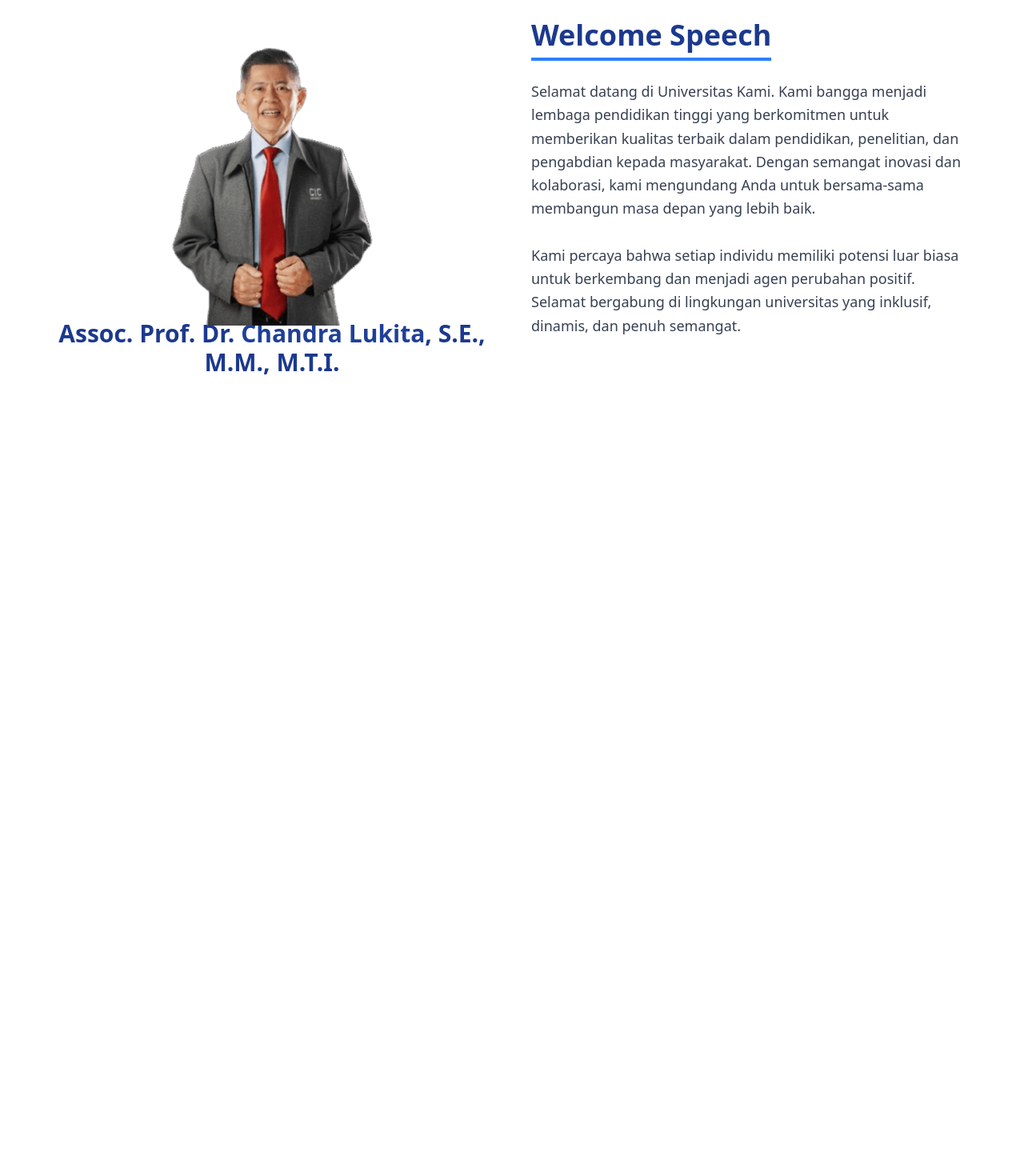
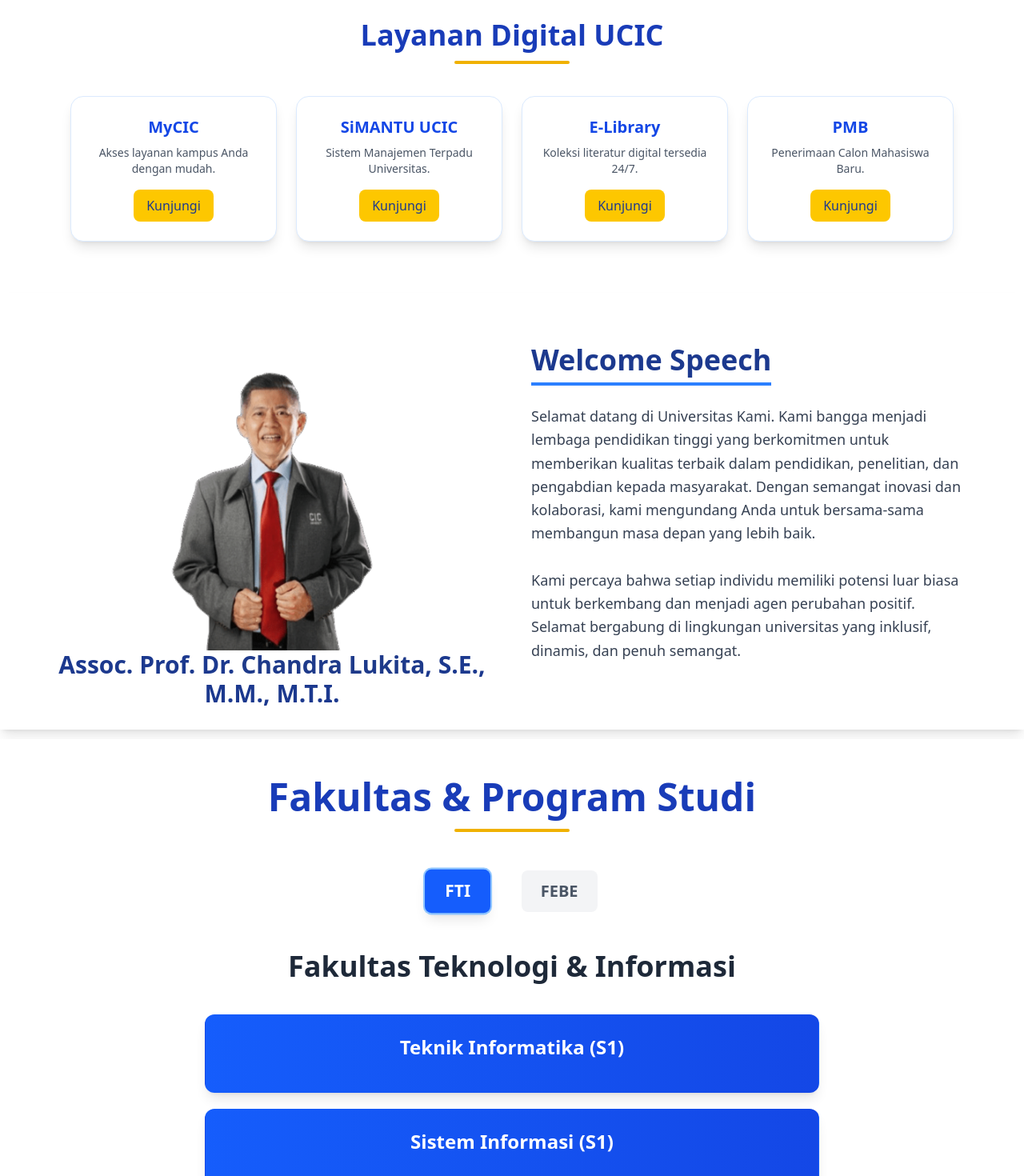
Before and after one commit to SaefulRochmat/Kosankita_UNMA_BitFest2025, a Next.js app: page / in a window 1280 px wide. Shown: the part 840-2310 px from the top of the page at 80% size. Before the commit the page ends 1346 px from the top, so only its background shows below. Built offline with nearby package versions, Linux system fonts and the light colour scheme.

Commit message:
Pmebuatan komponen Menu Layanan, dan Menu Fakultas & Program Studi, dan perbaikan desain lainnya

```diff
--- /dev/null
+++ b/app/components/ContentButtonMenu.js
@@ -0,0 +1,62 @@
+"use client";
+
+import { motion } from "framer-motion";
+import Link from "next/link";
+
+const menuItems = [
+  {
+    title: "MyCIC",
+    desc: "Akses layanan kampus Anda dengan mudah.",
+    href: "/mycic",
+  },
+  {
+    title: "SiMANTU UCIC",
+    desc: "Sistem Manajemen Terpadu Universitas.",
+    href: "/simantu",
+  },
+  {
+    title: "E-Library",
+    desc: "Koleksi literatur digital tersedia 24/7.",
+    href: "/elibrary",
+  },
+  {
+    title: "PMB",
+    desc: "Penerimaan Calon Mahasiswa Baru.",
+    href: "/pmb",
+  },
+];
+
+export default function MenuSection({ items = menuItems }) {
+  return (
+    <section className="w-full py-16">
+      <div className="max-w-6xl mx-auto px-6 text-center">
+        <h2 className="text-3xl md:text-4xl font-bold text-blue-800">
+          Layanan Digital UCIC
+        </h2>
+        <div className="w-36 h-1 bg-yellow-500 mx-auto rounded-full mt-3 mb-10"></div>
+
+        <div className="grid gap-6 md:grid-cols-2 lg:grid-cols-4">
+          {items.map((item, idx) => (
+            <motion.div
+              key={idx}
+              whileHover={{ scale: 1.05 }}
+              whileTap={{ scale: 0.95 }}
+              className="bg-white shadow-lg rounded-2xl p-6 border border-blue-100 hover:shadow-xl transition"
+            >
+              <h3 className="text-xl font-semibold text-blue-700 mb-2">
+                {item.title}
+              </h3>
+              <p className="text-gray-600 text-sm mb-4">{item.desc}</p>
+              <Link
+                href={item.href}
+                className="inline-block px-4 py-2 rounded-lg bg-yellow-400 text-blue-900 font-medium hover:bg-yellow-500 transition"
+              >
+                Kunjungi
+              </Link>
+            </motion.div>
+          ))}
+        </div>
+      </div>
+    </section>
+  );
+}
--- a/app/components/HeroImage.js
+++ b/app/components/HeroImage.js
@@ -13,7 +13,7 @@ const slides = [
   },
   {
     src: "https://images.pexels.com/photos/1326947/pexels-photo-1326947.jpeg",
-    title: "Kampus Hijau UNMA",
+    title: "Kampus Hijau UCIC",
     desc: "Lingkungan Nyaman untuk Belajar dan Berkembang",
   },
   {
--- a/app/components/ProfileGrid.js
+++ b/app/components/ProfileGrid.js
@@ -4,7 +4,7 @@ import { motion } from "framer-motion";
 
 export default function ProfileGrid() {
   return (
-    <section className="bg-white py-16 px-6 md:px-16 overflow-hidden">
+    <section className="bg-white shadow-lg py-16 px-6 md:px-16 overflow-hidden">
       <div className="max-w-7xl mx-auto mb-5 flex flex-col md:flex-row items-center gap-12 relative">
 
         {/* Wrapper Gambar */}
@@ -33,7 +33,7 @@ export default function ProfileGrid() {
             initial={{ opacity: 0, y: 20 }}
             whileInView={{ opacity: 1, y: 0 }}
             transition={{ duration: 0.7, delay: 0.3 }}
-            className="absolute -bottom-16 text-center w-full text-xl sm:text-2xl md:text-3xl font-extrabold text-blue-900"
+            className="absolute -bottom-18  text-center w-full text-xl sm:text-2xl md:text-3xl font-extrabold text-blue-900"
           >
             Assoc. Prof. Dr.{" "}
             <motion.span
--- /dev/null
+++ b/app/components/SectionFaculity.js
@@ -0,0 +1,129 @@
+"use client";
+import { useState } from 'react';
+import Link from 'next/link';
+
+export default function SectionFakultas() {
+  const [activeTab, setActiveTab] = useState('FTI');
+
+  // Data untuk setiap fakultas
+  const facultyData = {
+    FTI: {
+      title: 'Fakultas Teknologi & Informasi',
+      programs: [
+        { name: 'Teknik Informatika (S1)', link: '/prodi/teknik-informatika' },
+        { name: 'Sistem Informasi (S1)', link: '/prodi/sistem-informasi' },
+        { name: 'Desain Komunikasi Visual (S1)', link: '/prodi/desain-komunikasi-visual' },
+        { name: 'Manajemen Informatika (D3)', link: '/prodi/manajemen-informatika' }
+      ]
+    },
+    FEBE: {
+      title: 'Fakultas Ekonomi & Bisnis',
+      programs: [
+        { name: 'Manajemen (S1)', link: '/prodi/manajemen' },
+        { name: 'Akuntansi (S1)', link: '/prodi/akuntansi' },
+        { name: 'Ekonomi Pembangunan (S1)', link: '/prodi/ekonomi-pembangunan' },
+        { name: 'Kewirausahaan (S1)', link: '/prodi/kewirausahaan' }
+      ]
+    }
+  };
+
+  const tabs = ['FTI', 'FEBE'];
+
+  return (
+    <div className="w-full bg-white py-12 px-4 mt-3">
+      <div className="max-w-6xl mx-auto">
+        {/* Main Title */}
+        <div className="text-center mb-12">
+          <h1 className="text-3xl md:text-4xl lg:text-5xl font-bold mb-4">
+            <span className="text-blue-800">Fakultas & Program Studi</span>
+          </h1>
+          <div className="w-36 h-1 bg-yellow-500 mx-auto rounded-full"></div>
+        </div>
+
+        {/* Navigation Tabs */}
+        <div className="flex flex-wrap justify-center items-center gap-10 mb-12">
+          {tabs.map((tab) => (
+            <button
+              key={tab}
+              onClick={() => setActiveTab(tab)}
+              className={`
+                px-6 py-3 rounded-lg font-semibold text-base md:text-lg lg:text-xl
+                transition-all duration-300 ease-in-out transform
+                ${activeTab === tab
+                  ? 'bg-blue-600 text-white shadow-lg scale-105 ring-2 ring-blue-300'
+                  : 'bg-gray-100 text-gray-600 hover:bg-blue-50 hover:text-blue-600 hover:scale-102'
+                }
+                hover:shadow-md active:scale-95
+              `}
+            >
+              {tab}
+            </button>
+          ))}
+        </div>
+
+        {/* Program Title with Animation */}
+        <div className="text-center mb-10">
+          <h2
+            key={activeTab}
+            className="text-2xl md:text-3xl lg:text-4xl font-bold text-gray-800 mb-6 animate-fade-in"
+          >
+            {facultyData[activeTab].title}
+          </h2>
+        </div>
+
+        {/* Program Cards with Stagger Animation */}
+        <div className="flex flex-col items-center gap-5">
+          {facultyData[activeTab].programs.map((program, index) => (
+            <div
+              key={`${activeTab}-${index}`}
+              className="w-full max-w-3xl animate-slide-up"
+              style={{
+                animationDelay: `${index * 100}ms`
+              }}
+            >
+              <Link href={program.link}>
+                <div className="group bg-gradient-to-r from-blue-600 to-blue-700 text-white px-8 py-6 rounded-xl text-center shadow-lg hover:shadow-2xl transition-all duration-300 transform hover:scale-105 hover:from-blue-700 hover:to-blue-800 cursor-pointer border border-transparent hover:border-yellow-400">
+                  <h3 className="font-bold text-lg md:text-xl lg:text-2xl group-hover:text-yellow-100 transition-colors duration-300">
+                    {program.name}
+                  </h3>
+                  <div className="w-0 group-hover:w-16 h-1 bg-yellow-400 mx-auto mt-3 transition-all duration-300 rounded-full"></div>
+                </div>
+              </Link>
+            </div>
+          ))}
+        </div>
+
+        {/* Yellow accent with animation */}
+        <div className="flex justify-center mt-12">
+          <div className="w-20 h-2 bg-gradient-to-r from-yellow-400 to-yellow-500 rounded-full animate-pulse"></div>
+        </div>
+      </div>
+
+      {/* Custom Styles */}
+      <style jsx>{`
+        @keyframes fade-in {
+          from { opacity: 0; transform: translateY(-10px); }
+          to { opacity: 1; transform: translateY(0); }
+        }
+
+        @keyframes slide-up {
+          from { opacity: 0; transform: translateY(20px); }
+          to { opacity: 1; transform: translateY(0); }
+        }
+
+        .animate-fade-in {
+          animation: fade-in 0.5s ease-out forwards;
+        }
+
+        .animate-slide-up {
+          opacity: 0;
+          animation: slide-up 0.6s ease-out forwards;
+        }
+
+        .hover\\:scale-102:hover {
+          transform: scale(1.02);
+        }
+      `}</style>
+    </div>
+  );
+}
--- a/app/page.js
+++ b/app/page.js
@@ -3,14 +3,17 @@ import Navbar from "./components/navbar";
 import HeroImage from "./components/HeroImage";
 import ProfileGrid from "./components/ProfileGrid";
 import MagicNavigation from "./components/MagicNavbar";
+import MenuSection from "./components/ContentButtonMenu";
+import SectionFakultas from "./components/SectionFaculity";
 
 export default function Home() {
   return (
     <>
       <MagicNavigation></MagicNavigation>
-
       <HeroImage></HeroImage>
+      <MenuSection></MenuSection>
       <ProfileGrid></ProfileGrid>
+      <SectionFakultas></SectionFakultas>
     </>
   );
 }
```
